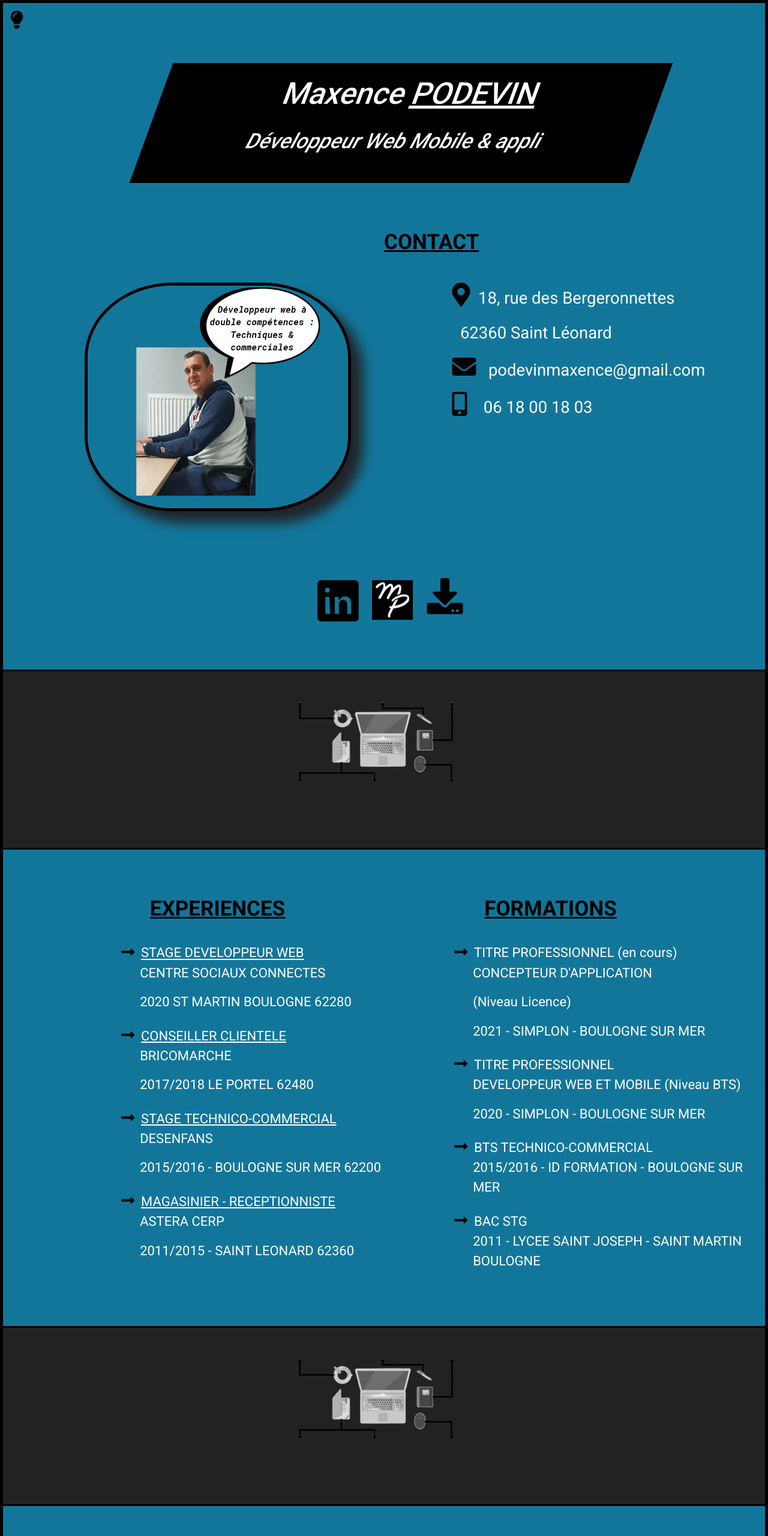
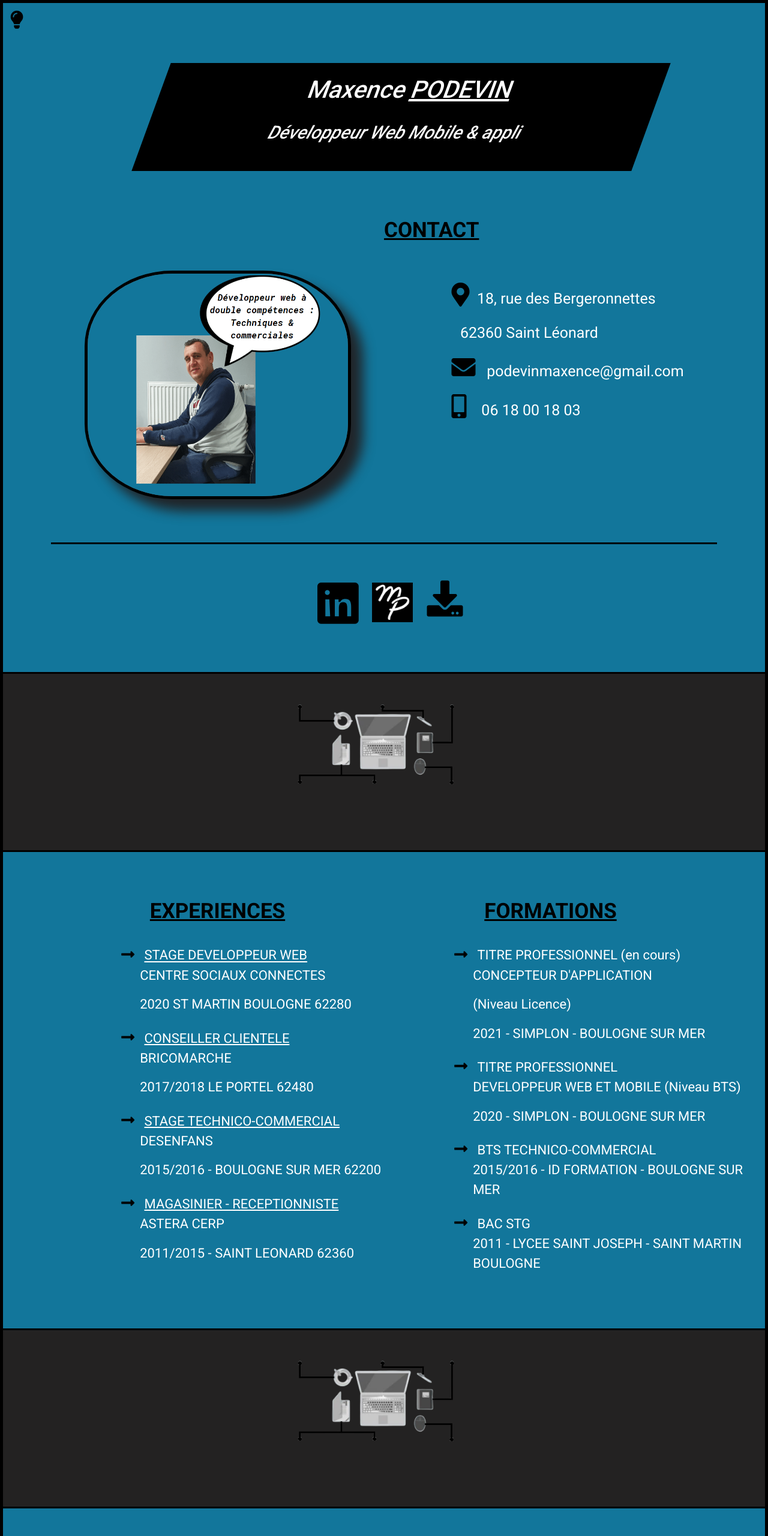
Before and after one commit to Max62200/curriculum_vitae, a plain HTML site: page index.html in a window 1280 px wide. Shown: the top 2560 px of the page at 60% size. Drawn offline with nearby package versions, Linux system fonts and the light colour scheme.

Commit message:
indentation

```diff
--- a/css/style.css
+++ b/css/style.css
@@ -3,6 +3,14 @@
 html, body, html *
 {
   font-family: 'Roboto', sans-serif;
+}
+
+hr
+{ border: none;
+    border-top: 3px solid black;
+    overflow: visible;
+    text-align: center;
+    height: 5px;
 }
 
 .marg
@@ -448,6 +456,15 @@ a{color: white;}
 
 }
 
+hr
+{ border: none;
+    border-top: 3px solid black;
+    overflow: visible;
+    text-align: center;
+    height: 5px;
+}
+
+
 .marg
 {
     margin-left: 5%;
@@ -840,6 +857,15 @@ a{color: white;}
       font-family: 'Roboto', sans-serif;
     }
 
+    hr
+    { border: none;
+        border-top: 3px solid black;
+        overflow: visible;
+        text-align: center;
+        height: 5px;
+    }
+
+
     *{scroll-behavior: smooth;}
 
     .bg-1
@@ -1242,6 +1268,15 @@ a{color: white;}
       font-family: 'Roboto', sans-serif;
     }
 
+    hr
+    { border: none;
+        border-top: 3px solid black;
+        overflow: visible;
+        text-align: center;
+        height: 5px;
+    }
+
+
     *{scroll-behavior: smooth;}
 
     .marg
@@ -1653,6 +1688,15 @@ a{color: white;}
       font-family: 'Roboto', sans-serif;
     }
 
+    hr
+    { border: none;
+        border-top: 3px solid black;
+        overflow: visible;
+        text-align: center;
+        height: 5px;
+    }
+
+
     *{scroll-behavior: smooth;}
 
     .bg-1
@@ -1671,7 +1715,7 @@ a{color: white;}
     .square-title
     {
         background-color: black;
-        height:200px;
+        height:180px;
         margin-top: 9%;
         margin-left: 15%;
         width:75%;
@@ -1685,7 +1729,7 @@ a{color: white;}
     .dark-mode .square-title
     {
         background-color: black;
-        height:200px;
+        height:180px;
         margin-top: 9%;
         margin-left: 15%;
         width:75%;
@@ -1697,7 +1741,7 @@ a{color: white;}
 
     .name
     {
-        font-size: 50px;
+        font-size: 40px;
         color: white;
         text-align: center;
         padding-top:2.5%;
@@ -1706,7 +1750,7 @@ a{color: white;}
 
     .name2
     {
-        font-size: 35px;
+        font-size: 30px;
         color: white;
         text-align: center;
         padding-top:2.5%;
@@ -1831,9 +1875,10 @@ a{color: white;}
     .info
     {
         margin-left:2.5%;
-        font-size:27.5px;
+        font-size:25px;
         color: white;
         width: 100%;
+        margin-top: 5%;
     }
 
     .link
--- a/index.html
+++ b/index.html
@@ -9,6 +9,7 @@
           <meta name="author" content="Maxence PODEVIN"/>
 
         <title>Site CV : Maxence PODEVIN</title>
+
         <link rel="stylesheet" href="https://use.fontawesome.com/releases/v5.15.3/css/all.css" integrity="sha384-SZXxX4whJ79/gErwcOYf+zWLeJdY/qpuqC4cAa9rOGUstPomtqpuNWT9wdPEn2fk" crossorigin="anonymous">
         <link rel="stylesheet" href="https://maxcdn.bootstrapcdn.com/bootstrap/4.0.0/css/bootstrap.min.css" integrity="sha384-Gn5384xqQ1aoWXA+058RXPxPg6fy4IWvTNh0E263XmFcJlSAwiGgFAW/dAiS6JXm" crossorigin="anonymous">
         <link href="css/style.css" rel="stylesheet" type="text/css" />
@@ -22,37 +23,46 @@
             <i class="fas fa-lightbulb light" onclick="myFunction()"></i>
 
                 <div class="container">
-                <div class="squaretitle, square-title">
+
+                    <header class="squaretitle, square-title">
+
                         <h1 class="name">Maxence <span class="span1">PODEVIN</span></h1>
                         <h2 class="name2">Développeur Web Mobile & appli </h2>
 
-                </div>
+                    </header>
 
                     <div>
 
+                            <div class="row4">
 
-
-                 <div class="row4">
                                 <img class="picture-me" src="./img/picture_me2.webp" alt="">
 
-                   <div> <h2 class="big-title2">CONTACT</h2></div>
+                            <div>
+
+                            <h2 class="big-title2">CONTACT</h2></div>
 
 
                                     <div class="div-info">
-                            <p class="info"><i class="fas fa-map-marker-alt icon"></i>&nbsp; 18, rue des Bergeronnettes  </p><p class="info ml-4">62360 Saint Léonard</p>
-
+                                        <p class="info"><i class="fas fa-map-marker-alt icon"></i>&nbsp; 18, rue des Bergeronnettes  </p>
+                                        <p class="info ml-4">62360 Saint Léonard</p>
                                         <p class="info"><i class="far fa-envelope icon"></i> &nbsp; <a class="link" HREF="mailto:podevinmaxence@gmail.com"> podevinmaxence@gmail.com</a> </p>
-
                                         <p class="info"><i class="fas fa-mobile-alt icon"></i>&nbsp; &nbsp; 06 18 00 18 03 </p>
                                     </div>
+                            </div>
 
-                        </div>
+                            <hr>
 
                             <div class="D-row row3">
 
-                        <div><a class="link" href="https://www.linkedin.com/in/maxence-podevin-55570a192/" target="_blank"><i class="fab fa-linkedin icon2"></i></a></div>
-                        <a class="link" href="https://maxence-podevin.com/" target="_blank"><img class="logo" src="./img/logo.png" alt=""></a>
-                        <div><a class="link" href="./img/CV_Maxence_PODEVIN.pdf" target="_blank" download="./img/CV_Maxence_PODEVIN.pdf"><i class="fas fa-download icon4"></i></a></div>
+                                <div>
+                                <a class="link" href="https://www.linkedin.com/in/maxence-podevin-55570a192/" target="_blank"><i class="fab fa-linkedin icon2"></i></a>
+                                </div>
+                                <a class="link" href="https://maxence-podevin.com/" target="_blank"><img class="logo" src="./img/logo.png" alt="">
+                                </a>
+                                <div>
+                                <a class="link" href="./img/CV_Maxence_PODEVIN.pdf" target="_blank" download="./img/CV_Maxence_PODEVIN.pdf"><i class="fas fa-download icon4"></i>
+                                </a>
+                                </div>
 
                             </div>
 
@@ -74,16 +84,42 @@
                             <h2 class="big-title">EXPERIENCES</h2>
 
                                 <ul>
-                            <li class="list"><i class="fas fa-long-arrow-alt-right icon3"></i>&nbsp;&nbsp;<span class="span1">STAGE DEVELOPPEUR WEB</span> <p class="marg">CENTRE SOCIAUX CONNECTES </p> <p class="marg">2020  ST MARTIN BOULOGNE 62280</p></li>
-                            <li class="list"><i class="fas fa-long-arrow-alt-right icon3"></i>&nbsp;&nbsp;<span class="span1">CONSEILLER CLIENTELE</span>  <p class="marg">BRICOMARCHE </p> <p class="marg">2017/2018  LE PORTEL 62480</p></li>
-                            <li class="list"><i class="fas fa-long-arrow-alt-right icon3"></i>&nbsp;&nbsp;<span class="span1">STAGE TECHNICO-COMMERCIAL</span><p class="marg">DESENFANS </p> <p class="marg">2015/2016 - BOULOGNE SUR MER 62200</p></li>
-                            <li class="list"><i class="fas fa-long-arrow-alt-right icon3"></i>&nbsp;&nbsp;<span class="span1">MAGASINIER - RECEPTIONNISTE</span><p class="marg">ASTERA CERP</p> <p class="marg">2011/2015 - SAINT LEONARD 62360</p></li>
+                                    <li class="list">
 
+                                        <i class="fas fa-long-arrow-alt-right icon3"></i>
+                                        &nbsp;&nbsp;<span class="span1">STAGE DEVELOPPEUR WEB</span>
+                                        <p class="marg">CENTRE SOCIAUX CONNECTES </p>
+                                        <p class="marg">2020  ST MARTIN BOULOGNE 62280</p>
 
+                                    </li>
+
+                                    <li class="list">
+
+                                        <i class="fas fa-long-arrow-alt-right icon3"></i>
+                                        &nbsp;&nbsp;<span class="span1">CONSEILLER CLIENTELE</span>
+                                        <p class="marg">BRICOMARCHE </p>
+                                        <p class="marg">2017/2018  LE PORTEL 62480</p>
+
+                                    </li>
+
+                                    <li class="list">
+
+                                        <i class="fas fa-long-arrow-alt-right icon3"></i>
+                                        &nbsp;&nbsp;<span class="span1">STAGE TECHNICO-COMMERCIAL</span>
+                                        <p class="marg">DESENFANS </p>
+                                        <p class="marg">2015/2016 - BOULOGNE SUR MER 62200</p>
+
+                                    </li>
+
+                                    <li class="list">
+
+                                        <i class="fas fa-long-arrow-alt-right icon3"></i>
+                                        &nbsp;&nbsp;<span class="span1">MAGASINIER - RECEPTIONNISTE</span>
+                                        <p class="marg">ASTERA CERP</p>
+                                        <p class="marg">2011/2015 - SAINT LEONARD 62360</p>
+
+                                    </li>
                                 </ul>
-
-
-
                         </div>
 
                         <div class="FM">
@@ -91,19 +127,43 @@
                             <h2 class="big-title">FORMATIONS</h2>
 
                                 <ul>
-                            <li class="list"><i class="fas fa-long-arrow-alt-right icon3"></i>&nbsp;&nbsp;TITRE PROFESSIONNEL (en cours) <p class="marg"> CONCEPTEUR D'APPLICATION</p> <p class="marg"> (Niveau Licence)</p> <p class="marg"> 2021 - SIMPLON - BOULOGNE SUR MER</p></li>
-                            <li class="list"><i class="fas fa-long-arrow-alt-right icon3"></i>&nbsp;&nbsp;TITRE PROFESSIONNEL <p class="marg"> DEVELOPPEUR WEB ET MOBILE (Niveau BTS)</p><p class="marg"> 2020 - SIMPLON - BOULOGNE SUR MER</p></li>
-                            <li class="list"><i class="fas fa-long-arrow-alt-right icon3"></i>&nbsp;&nbsp;BTS TECHNICO-COMMERCIAL<p class="marg"> 2015/2016 - ID FORMATION - BOULOGNE SUR MER</p></li>
-                            <li class="list"><i class="fas fa-long-arrow-alt-right icon3"></i>&nbsp;&nbsp;BAC STG<p class="marg">2011 - LYCEE SAINT JOSEPH - SAINT MARTIN BOULOGNE</p></li>
+                                    <li class="list">
 
+                                        <i class="fas fa-long-arrow-alt-right icon3"></i>
+                                        &nbsp;&nbsp;TITRE PROFESSIONNEL (en cours)
+                                        <p class="marg"> CONCEPTEUR D'APPLICATION</p>
+                                        <p class="marg"> (Niveau Licence)</p>
+                                        <p class="marg"> 2021 - SIMPLON - BOULOGNE SUR MER</p>
 
+                                    </li>
+
+                                    <li class="list">
+
+                                        <i class="fas fa-long-arrow-alt-right icon3"></i>
+                                        &nbsp;&nbsp;TITRE PROFESSIONNEL
+                                        <p class="marg"> DEVELOPPEUR WEB ET MOBILE (Niveau BTS)</p>
+                                        <p class="marg"> 2020 - SIMPLON - BOULOGNE SUR MER</p>
+
+                                    </li>
+
+                                    <li class="list">
+
+                                        <i class="fas fa-long-arrow-alt-right icon3"></i>
+                                        &nbsp;&nbsp;BTS TECHNICO-COMMERCIAL
+                                        <p class="marg"> 2015/2016 - ID FORMATION - BOULOGNE SUR MER</p>
+
+                                    </li>
+
+                                    <li class="list">
+
+                                        <i class="fas fa-long-arrow-alt-right icon3"></i>
+                                        &nbsp;&nbsp;BAC STG
+                                        <p class="marg">2011 - LYCEE SAINT JOSEPH - SAINT MARTIN BOULOGNE</p>
+
+                                    </li>
                                 </ul>
-
                         </div>
-
                 </div>
-
-
 
                 <div class="square-transition">
 
@@ -239,11 +299,9 @@
                             </div><p class="text-skill text-center mt-2">WORDPRESS / PRESTASHOP</p>
                         </div>
                         </div>
-
                     </div>
 
                 </div>
-
 
                 <div class="square-transition">
 
@@ -251,14 +309,15 @@
 
                 </div>
 
+                <div class="container">
 
-            <div class="container">
                         <div class="d-position">
 
                             <div>
                                     <h2 class="big-title3">INFORMATIONS</h2>
 
                                     <ul class="width-list">
+
                                         <li class="list2"><i class="fas fa-long-arrow-alt-right icon3"></i>&nbsp;&nbsp;15 Mai 1991 (30ans)</li>
                                         <li class="list2"><i class="fas fa-long-arrow-alt-right icon3"></i>&nbsp;&nbsp;TOEIC Niveau B2</li>
                                         <li class="list2"><i class="fas fa-long-arrow-alt-right icon3"></i>&nbsp;&nbsp;Permis B + Véhicule</li>
@@ -275,11 +334,13 @@
 
                                     <div class="D-row2">
 
-                <a class="bulle"><img class="logo-loisirs" src="./img/clins-de-cinema.png" alt="cinema">
+                                        <a class="bulle">
+                                        <img class="logo-loisirs" src="./img/clins-de-cinema.png" alt="cinema">
                                         <span class="span-bulle">FILM, CINEMA, SERIE</span>
                                         </a>
 
-                <a class="bulle"><img class="logo-loisirs" src="./img/pc.png" alt="pc">
+                                        <a class="bulle">
+                                        <img class="logo-loisirs" src="./img/pc.png" alt="pc">
                                         <span class="span-bulle">INFORMATIQUE ET TECHNOLOGIE</span>
                                         </a>
 
@@ -287,19 +348,21 @@
                                         <span class="span-bulle">NATATION, VELO, EXERCICE</span>
                                         </a>
 
-                 <a class="bulle2"><img class="logo-loisirs" src="./img/fast-food.png" alt="food">
+                                        <a class="bulle2">
+                                        <img class="logo-loisirs" src="./img/fast-food.png" alt="food">
                                         <span class="span-bulle">CUISINER  MANGER</span>
                                         </a>
-
-
 
                                     </div>
                             </div>
                         </div>
+
                         <button class="btn btn-dark" onclick="topFunction()" id="myBtn" title="Go to top">
+
                             <svg xmlns="http://www.w3.org/2000/svg" width="16" height="16" fill="currentColor" class="bi bi-arrow-up-square-fill" viewBox="0 0 16 16">
                             <path d="M2 16a2 2 0 0 1-2-2V2a2 2 0 0 1 2-2h12a2 2 0 0 1 2 2v12a2 2 0 0 1-2 2H2zm6.5-4.5V5.707l2.146 2.147a.5.5 0 0 0 .708-.708l-3-3a.5.5 0 0 0-.708 0l-3 3a.5.5 0 1 0 .708.708L7.5 5.707V11.5a.5.5 0 0 0 1 0z"/>
                             </svg>
+
                         </button>
 
                 </div>
@@ -310,8 +373,5 @@
             <script src="https://maxcdn.bootstrapcdn.com/bootstrap/4.0.0/js/bootstrap.min.js" integrity="sha384-JZR6Spejh4U02d8jOt6vLEHfe/JQGiRRSQQxSfFWpi1MquVdAyjUar5+76PVCmYl" crossorigin="anonymous"></script>
             <script src="./js/script.js"></script>
 
-
-
         </body>
-
 </html>
```
Lines whose indentation alone changed are shown as unchanged.
